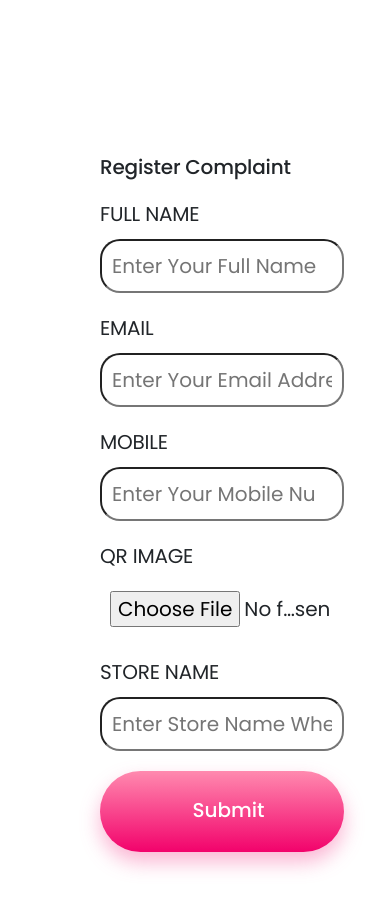
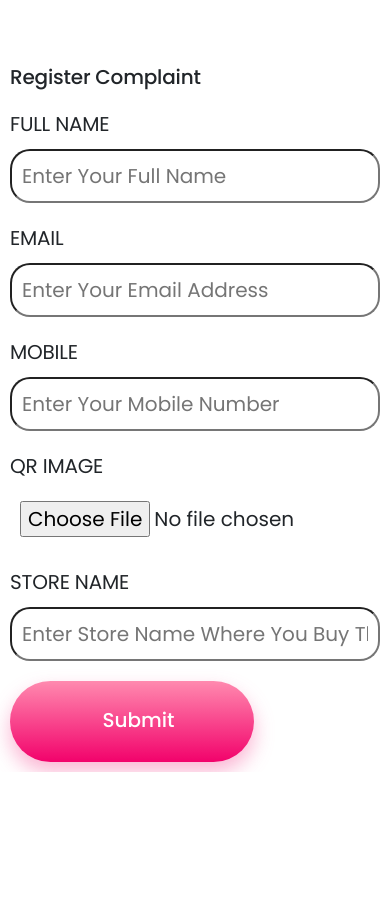
Before and after one commit to udaychugh/landing-page, a plain HTML site: page report-product.html in a window 390 px wide. After the commit the page ends 844 px from the top, so only its background shows below. Drawn offline with nearby package versions, Linux system fonts and the light colour scheme.

Commit message:
Add files via upload

```diff
--- a/report-product.html
+++ b/report-product.html
@@ -53,6 +53,12 @@
             font-size: 20px;
             margin-top: 20px;
             text-transform: uppercase;
+        }
+
+        @media only screen and (max-width: 700px) {
+            .myformsection {
+                margin: 10px;
+            }
         }
     </style>
 </head>
```
